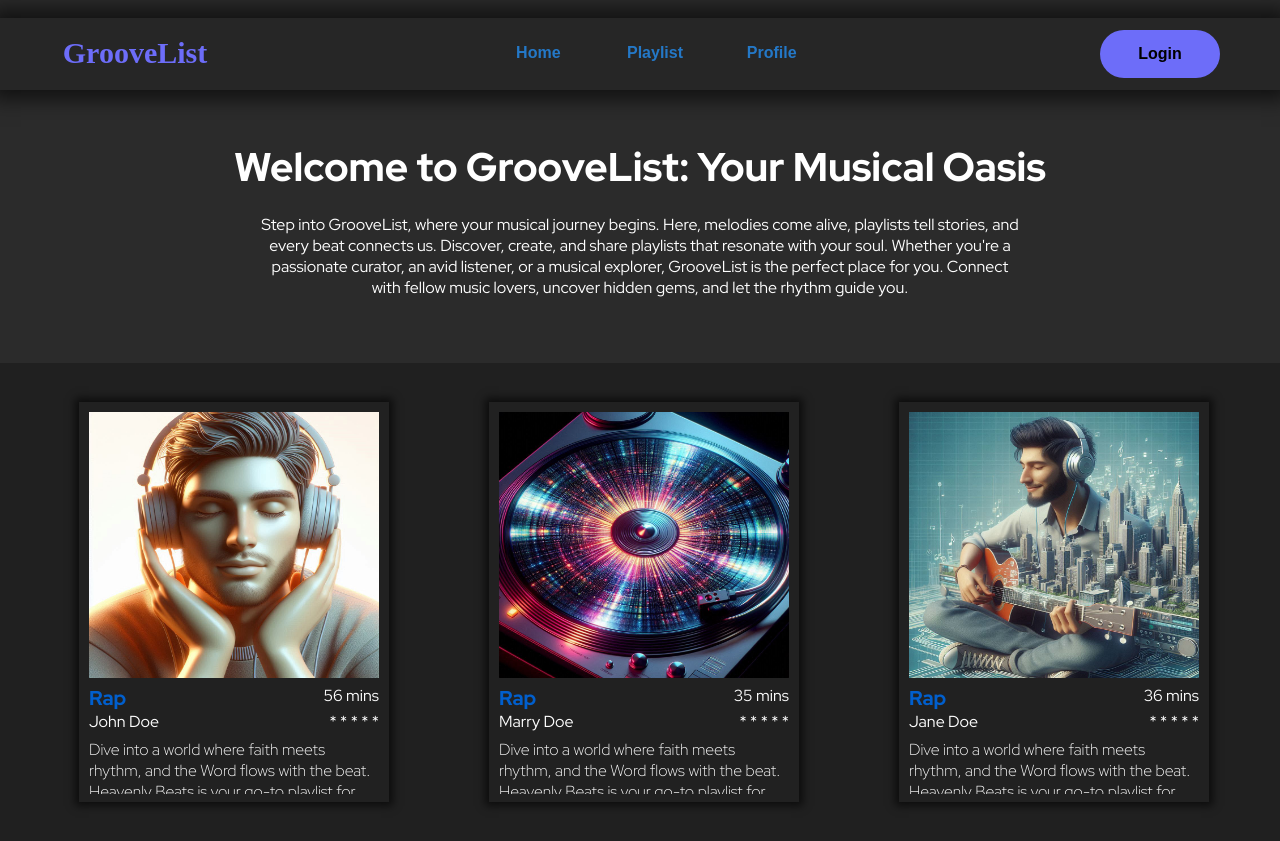
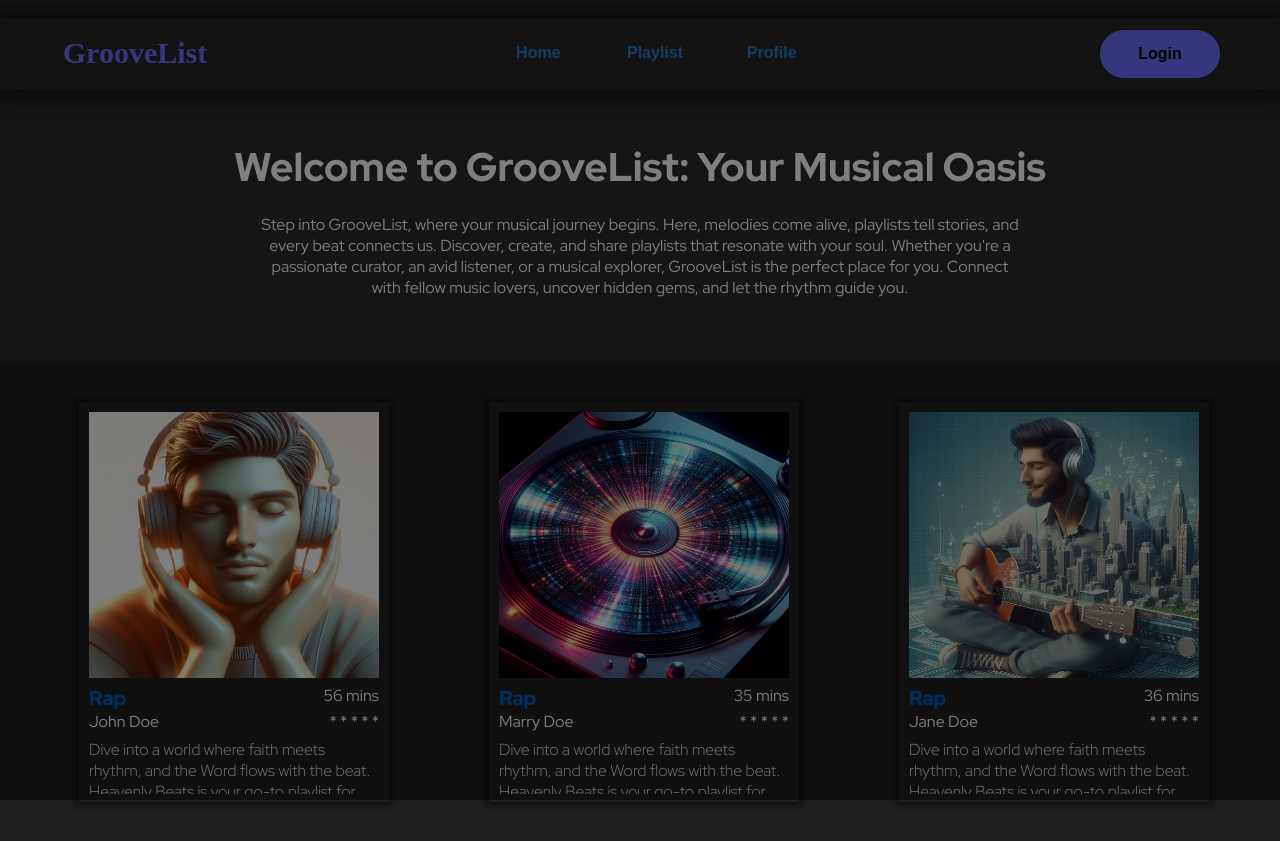
Before and after one commit to u22658395/Multimedia, a React (Create React App) app in the folder Project/source code/frontend/: page / in a window 1280 px wide. Built offline with nearby package versions, Linux system fonts and the light colour scheme; a web font is replaced by a local one.

Commit message:
created an overlay

```diff
--- a/Project/source code/frontend/public/index.css
+++ b/Project/source code/frontend/public/index.css
@@ -182,3 +182,22 @@ body{
     overflow: auto;
     height: 55px;
 }
+
+
+/* overlayy */
+
+#overlay{
+    position: fixed;
+    display: flex;
+    align-items: center;
+    justify-content: center;
+    width: 100%;
+    height: 100%;
+    top: 0;
+    left: 0;
+    right: 0;
+    bottom: 0;
+    background-color: rgba(0, 0, 0, 0.5);
+    z-index: 2;
+    cursor: pointer;
+}
--- a/Project/source code/frontend/public/index.html
+++ b/Project/source code/frontend/public/index.html
@@ -8,12 +8,17 @@
     <link href="https://fonts.googleapis.com/css2?family=Inika:wght@400;700&display=swap" rel="stylesheet">
     <link href="https://fonts.googleapis.com/css2?family=Red+Hat+Display:ital,wght@0,300..900;1,300..900&display=swap" rel="stylesheet">
     <link href="https://fonts.googleapis.com/css2?family=Smooch+Sans:wght@100..900&display=swap" rel="stylesheet">
+    <link href="https://cdn.lineicons.com/4.0/lineicons.css" rel="stylesheet" />
     <link rel="stylesheet" href="index.css">
 </head>
 <body>
 
+    <div id="overlay">
+        <div id="overlay-content">
+
+        </div>
+    </div>
     <div id="root"></div>
-
 
     <script type="text/javascript" src="bundle.js"></script>
 </body>
```
